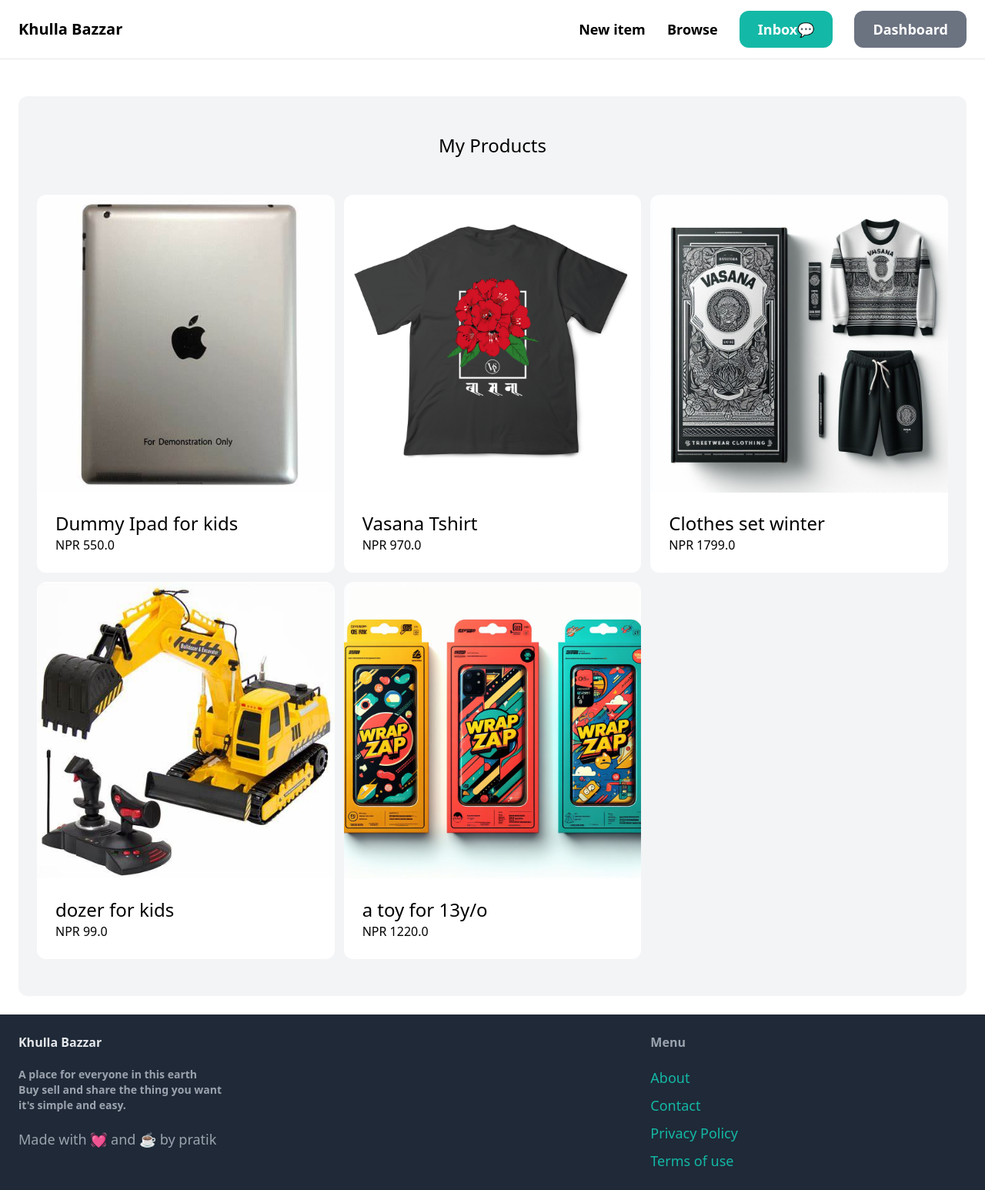
After one commit to pratiklamichhane/Khulla-Bazar, a Django app: page /dashboard/ in a window 1280 px wide. The commit adds this page. Shown: the whole page at 77% size. Run offline with Django 4.2, Linux system fonts and the light colour scheme; a user stored in the database is signed in; data comes from the database, SQL or seed files in the repository; both versions use the stored data as it was after the commit; some libraries are stand-ins or nearby versions.

```diff
--- a/puddle/core/templates/core/base.html
+++ b/puddle/core/templates/core/base.html
@@ -16,7 +16,7 @@
 
     {%if request.user.is_authenticated%}
     <a href="#" class="px-6 py-3 text-lg font-semibold bg-teal-500 text-white rounded-xl hover:bg-teal-700">Inbox💬</a>
-    <a href="#" class="px-6 py-3 text-lg font-semibold bg-gray-500 text-white rounded-xl hover:bg-gray-700">Dashboard</a>
+    <a href="{% url 'dashboard:index' %}" class="px-6 py-3 text-lg font-semibold bg-gray-500 text-white rounded-xl hover:bg-gray-700">Dashboard</a>
     {% else %}
     <a href="{% url 'core:signup' %}" class="px-6 py-3 text-lg font-semibold bg-teal-500 text-white rounded-xl hover:bg-teal-700">Sign Up</a>
     <a href="{% url 'core:login' %}" class="px-6 py-3 text-lg font-semibold bg-gray-500 text-white rounded-xl hover:bg-gray-700">Log in</a>
--- /dev/null
+++ b/puddle/dashboard/templates/dashboard/index.html
@@ -0,0 +1,25 @@
+{% extends "core/base.html" %}
+{% block title %}Dashboard{% endblock title %}
+
+{%block content%}
+<div class="mt-6 px-6 py-12 bg-gray-100 rounded-xl">
+    <h2 class ="mb-12 text-2xl text-center">My Products</h2>
+
+    <div class="grid grid-cols-3 gap-3">
+        {% for item in items %}
+        <div>
+            <a href="{% url 'item:detail' item.id %}">
+                <div>
+                    <img src="{{item.image.url}}" alt="product_photo" class="rounded-t-xl">
+                </div>
+                <div class="p-6 bg-white rounded-b-xl">
+                    <h2 class="text-2xl">{{item.name}}</h2>
+                    <p class="texy-gray-500">NPR {{item.price}}</p>
+                </div>
+            </a>
+        </div>
+        {% endfor %}
+    </div>
+</div>
+
+{% endblock %}
--- /dev/null
+++ b/puddle/dashboard/urls.py
@@ -0,0 +1,8 @@
+from django.urls import path
+from .import views
+
+app_name = 'dashboard'
+
+urlpatterns = [
+    path('' , views.index , name='index'),
+]
--- a/puddle/dashboard/views.py
+++ b/puddle/dashboard/views.py
@@ -1,6 +1,6 @@
 
 from django.contrib.auth.decorators import login_required
-from django.shortcuts import render
+from django.shortcuts import render , get_object_or_404
 
 from item.models import Item
 # Create your views here.
@@ -12,3 +12,8 @@ def index(request):
     return render(request , 'dashboard/index.html',{
         'items': items,
     })
+
+@login_required
+
+def delete(request , pk):
+    item = get_object_or_404(item, pk=pk, created_by=request.user)
--- a/puddle/item/forms.py
+++ b/puddle/item/forms.py
@@ -25,3 +25,23 @@ class NewItemForm(forms.ModelForm):
                 'class': INPUT_CLASSES
             }),
         }
+
+class EditItemForm(forms.ModelForm):
+    class Meta:
+        model = Item
+        fields = ('name', 'description', 'price', 'image',)
+
+        widgets = {
+            'name': forms.TextInput(attrs={
+                'class': INPUT_CLASSES
+            }),
+            'description': forms.Textarea(attrs={
+                'class': INPUT_CLASSES
+            }),
+            'price': forms.TextInput(attrs={
+                'class': INPUT_CLASSES
+            }),
+            'image': forms.FileInput(attrs={
+                'class': INPUT_CLASSES
+            }),
+        }
--- a/puddle/item/urls.py
+++ b/puddle/item/urls.py
@@ -4,5 +4,7 @@ from . import views
 app_name = 'item'
 urlpatterns = [
     path('new/', views.new , name="new"),
-    path('<int:pk>' , views.detail , name='detail')
+    path('<int:pk>' , views.detail , name='detail'),
+    path('<int:pk>/delete/', views.delete, name='delete')
+
 ]
--- a/puddle/puddle/urls.py
+++ b/puddle/puddle/urls.py
@@ -18,10 +18,10 @@ from django.conf import settings
 from django.conf.urls.static import static
 from django.contrib import admin
 from django.urls import path , include
-from core.views import index,contact
 
 urlpatterns = [
     path('' , include('core.urls')),
     path('items/', include('item.urls')),
+    path('dashboard/', include('dashboard.urls')),
     path('admin/', admin.site.urls),
 ] + static(settings.MEDIA_URL, document_root=settings.MEDIA_ROOT)
```
Also changed, not shown: puddle/item/templates/item/detail.html (+10 -0 lines), puddle/item/views.py (+8 -0 lines), puddle/db.sqlite3.
